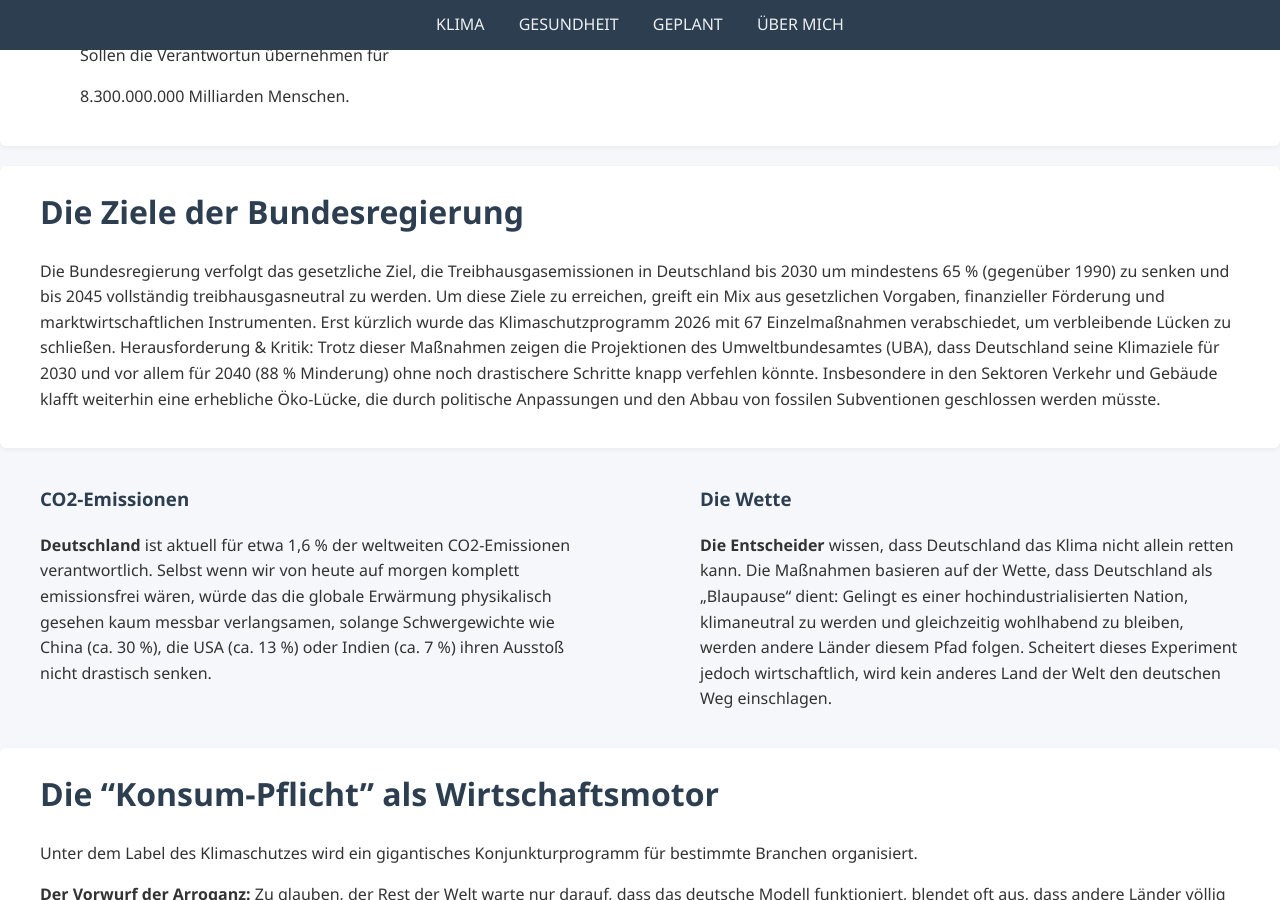
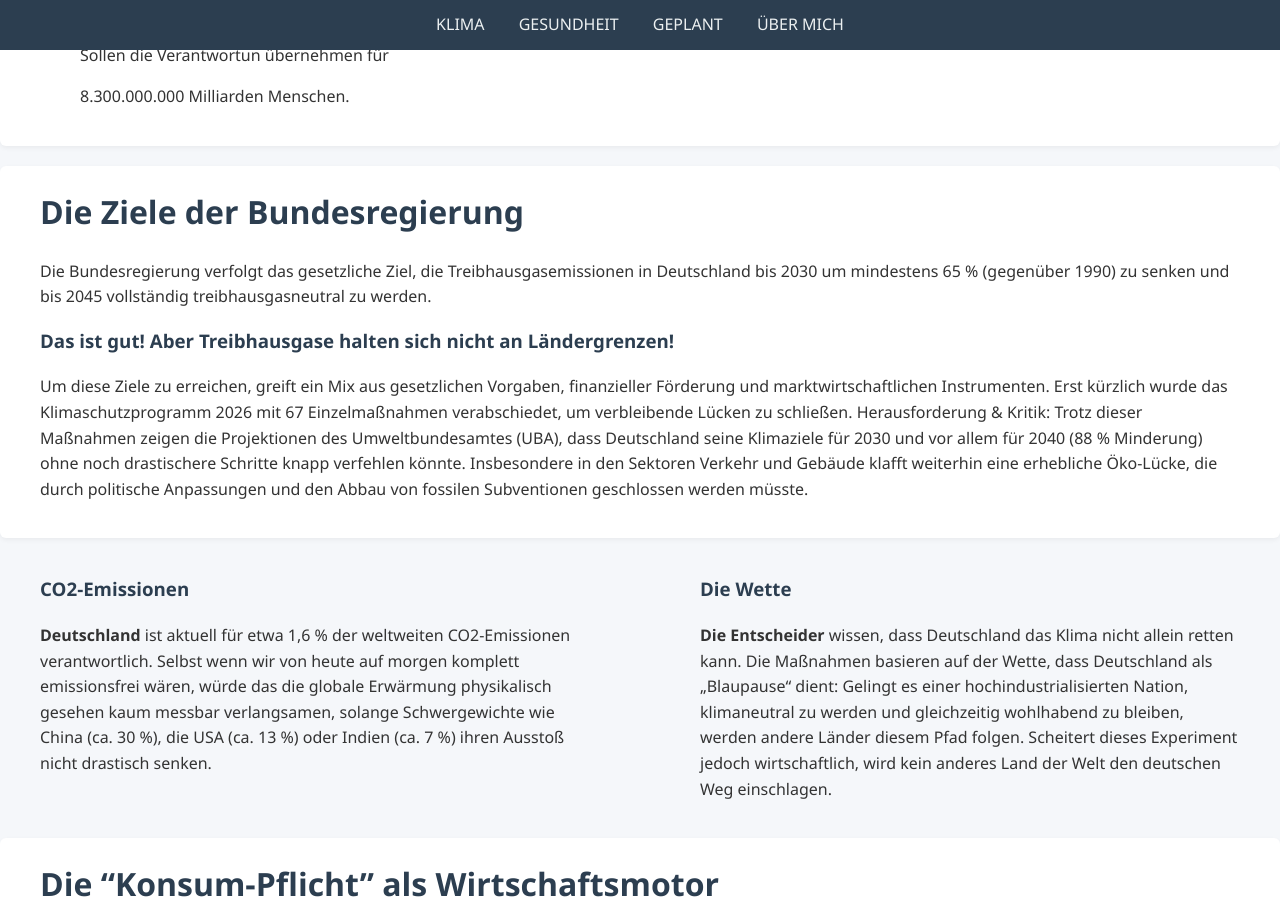
Before and after one commit to TheGermanTruth/TheGermanTruth, a Jekyll site: the page built from index.md, in a window 1280 px wide and 900 px high, scrolled down 1121 px. Built offline with Jekyll 4.4.1, drawn with Linux system fonts in a browser that asks for light colours.

Commit message:
Update index.md

```diff
--- a/index.md
+++ b/index.md
@@ -23,6 +23,9 @@ title: "Die Co2 Lüge"
 Die Bundesregierung verfolgt das gesetzliche Ziel, die Treibhausgasemissionen in
 Deutschland bis 2030 um mindestens 65 % (gegenüber 1990) zu senken und bis 2045
 vollständig treibhausgasneutral zu werden.
+
+### Das ist gut! Aber Treibhausgase halten sich nicht an Ländergrenzen!
+
 Um diese Ziele zu erreichen, greift ein Mix aus gesetzlichen Vorgaben, finanzieller
 Förderung und marktwirtschaftlichen Instrumenten. Erst kürzlich wurde das
 Klimaschutzprogramm 2026 mit 67 Einzelmaßnahmen verabschiedet, um
```
